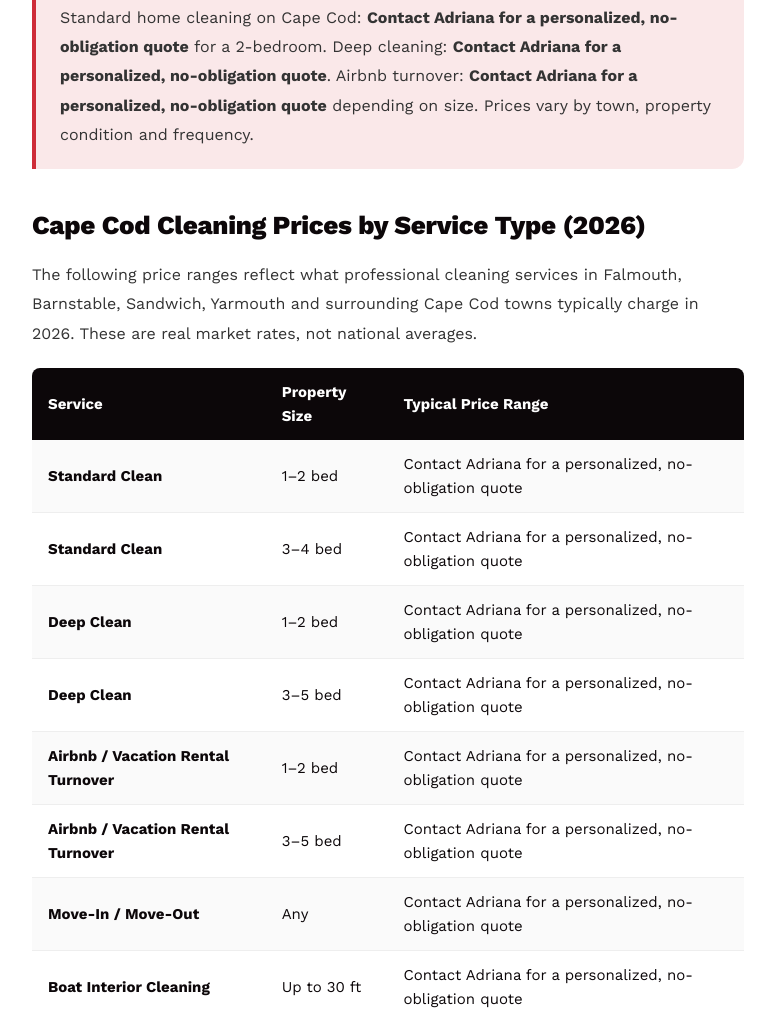
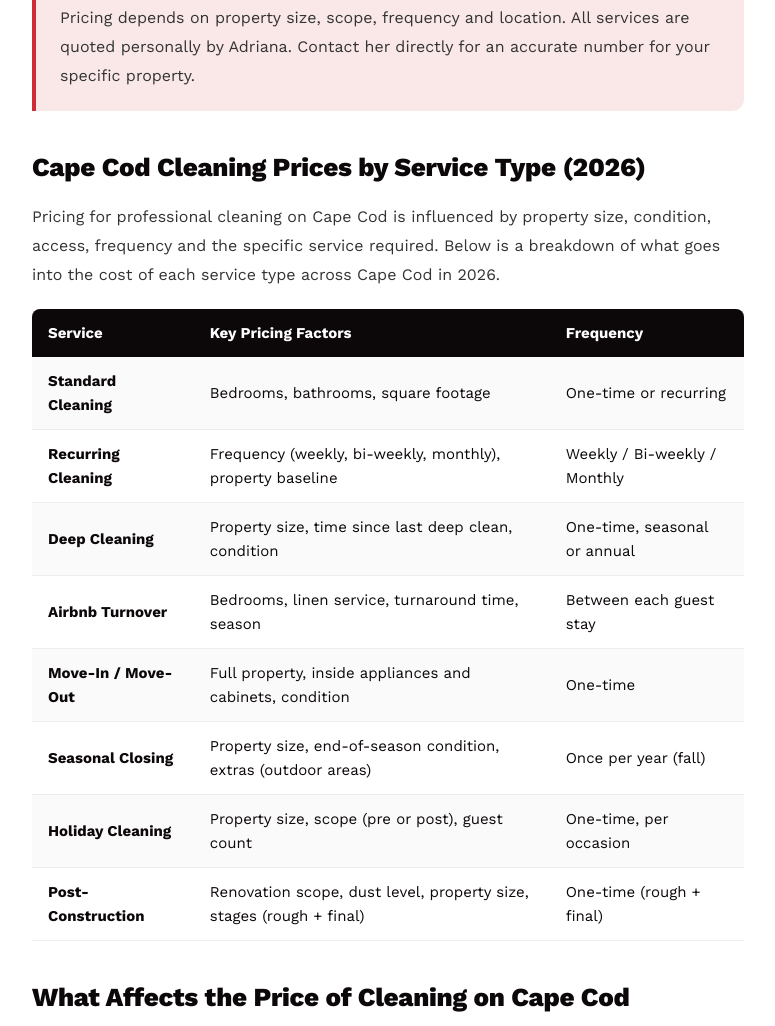
Before and after one commit to superpethome-arch/supercleaning, a plain HTML site: page blog/cleaning-cost-cape-cod-2025.html in a window 1280 px wide. Shown: the part 595-1621 px from the top of the page, without its empty margins (252-1027 px from the left). Drawn offline with nearby package versions, Linux system fonts and the light colour scheme.

Commit message:
Homepage SEO + pricing article cleanup + blog reframe
- H1: keyword-forward 'Professional House Cleaning Services in Cape Cod, MA'
- Hero sub: brand positioning retained as tagline below keyword H1
- Add Holiday Cleaning service card to homepage carousel (link to /holiday-cleaning)
- Pricing article (2026): expand table to all 8 service types, fix awkward copy from varies-removal
- Reframe blog/cleaning-barnstable-yarmouth: informational title to reduce cannibalization with commercial city pages

Co-Authored-By: Claude Sonnet 4.6 <noreply@anthropic.com>

```diff
--- a/blog/cleaning-cost-cape-cod-2025.html
+++ b/blog/cleaning-cost-cape-cod-2025.html
@@ -25,7 +25,7 @@
   "headline": "How Much Does House Cleaning Cost on Cape Cod in 2026?",
   "description": "Professional house cleaning on Cape Cod in 2026 costs Contact Adriana for a personalized, no-obligation quote depending on property size, service type and location. Here is a complete, honest",
   "datePublished": "2026-07-08",
-  "dateModified": "2026-07-08",
+  "dateModified": "2026-09-17",
   "keywords": "Cape Cod cleaning, Falmouth MA cleaning, local guides, cleaning service Cape Cod, Super Cleaning CC",
   "author": {
     "@type": "Person",
@@ -193,64 +193,64 @@ height="0" width="0" style="display:none;visibility:hidden"></iframe></noscript>
       </div>
       <div class="article-body">
 
-<p>Professional house cleaning on Cape Cod in 2026 costs between <strong>pricing that depends on property size, scope and frequency</strong> depending on property size, service type and location. Here is a complete, honest pricing guide so you know exactly what to expect before you contact a cleaning service in Barnstable County.</p>
+<p>Professional house cleaning on Cape Cod in 2026 is priced based on property size, service type, frequency and condition. This guide covers what goes into pricing for each type of service so you know what questions to ask and what to expect when you contact a cleaning service in Barnstable County.</p>
 
 <div style="background:var(--red-light);border-left:4px solid var(--red);padding:20px 24px;border-radius:0 12px 12px 0;margin:28px 0">
   <strong style="color:var(--red);font-size:13px;letter-spacing:1px;text-transform:uppercase">Quick Answer</strong>
-  <p style="margin:8px 0 0">Standard home cleaning on Cape Cod: <strong>Contact Adriana for a personalized, no-obligation quote</strong> for a 2-bedroom. Deep cleaning: <strong>Contact Adriana for a personalized, no-obligation quote</strong>. Airbnb turnover: <strong>Contact Adriana for a personalized, no-obligation quote</strong> depending on size. Prices vary by town, property condition and frequency.</p>
+  <p style="margin:8px 0 0">Pricing depends on property size, scope, frequency and location. All services are quoted personally by Adriana. Contact her directly for an accurate number for your specific property.</p>
 </div>
 
 <h2>Cape Cod Cleaning Prices by Service Type (2026)</h2>
-<p>The following price ranges reflect what professional cleaning services in Falmouth, Barnstable, Sandwich, Yarmouth and surrounding Cape Cod towns typically charge in 2026. These are real market rates, not national averages.</p>
+<p>Pricing for professional cleaning on Cape Cod is influenced by property size, condition, access, frequency and the specific service required. Below is a breakdown of what goes into the cost of each service type across Cape Cod in 2026.</p>
 
 <table style="width:100%;border-collapse:collapse;margin:20px 0;font-size:15px">
   <thead>
     <tr style="background:var(--near-black);color:white">
       <th style="padding:12px 16px;text-align:left;border-radius:8px 0 0 0">Service</th>
-      <th style="padding:12px 16px;text-align:left">Property Size</th>
-      <th style="padding:12px 16px;text-align:left;border-radius:0 8px 0 0">Typical Price Range</th>
+      <th style="padding:12px 16px;text-align:left">Key Pricing Factors</th>
+      <th style="padding:12px 16px;text-align:left;border-radius:0 8px 0 0">Frequency</th>
     </tr>
   </thead>
   <tbody>
     <tr style="background:#fafafa;border-bottom:1px solid #eee">
-      <td style="padding:12px 16px"><strong>Standard Clean</strong></td>
-      <td style="padding:12px 16px">1–2 bed</td>
-      <td style="padding:12px 16px">Contact Adriana for a personalized, no-obligation quote</td>
+      <td style="padding:12px 16px"><strong>Standard Cleaning</strong></td>
+      <td style="padding:12px 16px">Bedrooms, bathrooms, square footage</td>
+      <td style="padding:12px 16px">One-time or recurring</td>
     </tr>
     <tr style="border-bottom:1px solid #eee">
-      <td style="padding:12px 16px"><strong>Standard Clean</strong></td>
-      <td style="padding:12px 16px">3–4 bed</td>
-      <td style="padding:12px 16px">Contact Adriana for a personalized, no-obligation quote</td>
+      <td style="padding:12px 16px"><strong>Recurring Cleaning</strong></td>
+      <td style="padding:12px 16px">Frequency (weekly, bi-weekly, monthly), property baseline</td>
+      <td style="padding:12px 16px">Weekly / Bi-weekly / Monthly</td>
     </tr>
     <tr style="background:#fafafa;border-bottom:1px solid #eee">
-      <td style="padding:12px 16px"><strong>Deep Clean</strong></td>
-      <td style="padding:12px 16px">1–2 bed</td>
-      <td style="padding:12px 16px">Contact Adriana for a personalized, no-obligation quote</td>
+      <td style="padding:12px 16px"><strong>Deep Cleaning</strong></td>
+      <td style="padding:12px 16px">Property size, time since last deep clean, condition</td>
+      <td style="padding:12px 16px">One-time, seasonal or annual</td>
     </tr>
     <tr style="border-bottom:1px solid #eee">
-      <td style="padding:12px 16px"><strong>Deep Clean</strong></td>
-      <td style="padding:12px 16px">3–5 bed</td>
-      <td style="padding:12px 16px">Contact Adriana for a personalized, no-obligation quote</td>
-    </tr>
-    <tr style="background:#fafafa;border-bottom:1px solid #eee">
-      <td style="padding:12px 16px"><strong>Airbnb / Vacation Rental Turnover</strong></td>
-      <td style="padding:12px 16px">1–2 bed</td>
-      <td style="padding:12px 16px">Contact Adriana for a personalized, no-obligation quote</td>
-    </tr>
-    <tr style="border-bottom:1px solid #eee">
-      <td style="padding:12px 16px"><strong>Airbnb / Vacation Rental Turnover</strong></td>
-      <td style="padding:12px 16px">3–5 bed</td>
-      <td style="padding:12px 16px">Contact Adriana for a personalized, no-obligation quote</td>
+      <td style="padding:12px 16px"><strong>Airbnb Turnover</strong></td>
+      <td style="padding:12px 16px">Bedrooms, linen service, turnaround time, season</td>
+      <td style="padding:12px 16px">Between each guest stay</td>
     </tr>
     <tr style="background:#fafafa;border-bottom:1px solid #eee">
       <td style="padding:12px 16px"><strong>Move-In / Move-Out</strong></td>
-      <td style="padding:12px 16px">Any</td>
-      <td style="padding:12px 16px">Contact Adriana for a personalized, no-obligation quote</td>
+      <td style="padding:12px 16px">Full property, inside appliances and cabinets, condition</td>
+      <td style="padding:12px 16px">One-time</td>
     </tr>
-    <tr>
-      <td style="padding:12px 16px"><strong>Boat Interior Cleaning</strong></td>
-      <td style="padding:12px 16px">Up to 30 ft</td>
-      <td style="padding:12px 16px">Contact Adriana for a personalized, no-obligation quote</td>
+    <tr style="border-bottom:1px solid #eee">
+      <td style="padding:12px 16px"><strong>Seasonal Closing</strong></td>
+      <td style="padding:12px 16px">Property size, end-of-season condition, extras (outdoor areas)</td>
+      <td style="padding:12px 16px">Once per year (fall)</td>
+    </tr>
+    <tr style="background:#fafafa;border-bottom:1px solid #eee">
+      <td style="padding:12px 16px"><strong>Holiday Cleaning</strong></td>
+      <td style="padding:12px 16px">Property size, scope (pre or post), guest count</td>
+      <td style="padding:12px 16px">One-time, per occasion</td>
+    </tr>
+    <tr style="border-bottom:1px solid #eee">
+      <td style="padding:12px 16px"><strong>Post-Construction</strong></td>
+      <td style="padding:12px 16px">Renovation scope, dust level, property size, stages (rough + final)</td>
+      <td style="padding:12px 16px">One-time (rough + final)</td>
     </tr>
   </tbody>
 </table>
```
Also changed, not shown: blog/cleaning-barnstable-yarmouth-cape-cod.html (+5 -5 lines), index.html (+4 -2 lines).
